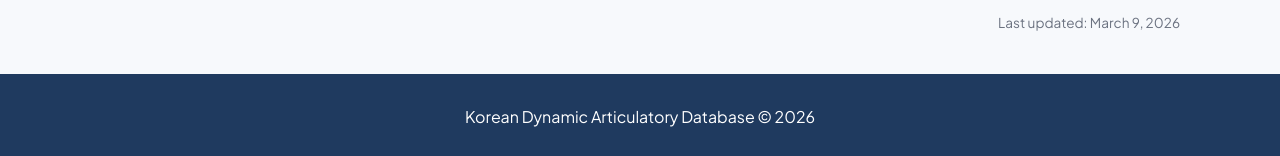
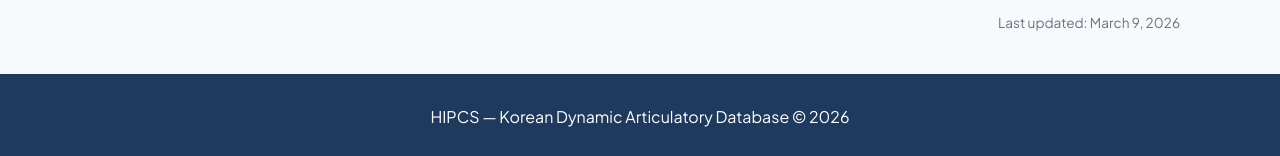
Before and after one commit to jiyoungj/jiyoungj.github.io, a Jekyll site: the page k-dad_demo/index.html, which Jekyll copies as it is, in a window 1280 px wide. Shown: the part 1195-1351 px from the top of the page. Built offline with Jekyll 4.4.1, drawn with Linux system fonts in a browser that asks for light colours.

Commit message:
Update index.html

```diff
--- a/k-dad_demo/index.html
+++ b/k-dad_demo/index.html
@@ -25,7 +25,7 @@
                     <div class="lang-toggle">
                     <a href="index.html" class="active">ENG</a>
                     <span>|</span>
-                    <a href="temp.html">한국어</a> <!-- to be updated -->
+                    <a href="index_kor.html">한국어</a>
                     </div>
 
                 </div>
@@ -97,7 +97,7 @@
         </div>
 
         <footer class="footer">
-            <p>Korean Dynamic Articulatory Database © 2026</p>
+            <p>HIPCS — Korean Dynamic Articulatory Database © 2026</p>
         </footer>
 
     </body>
```
